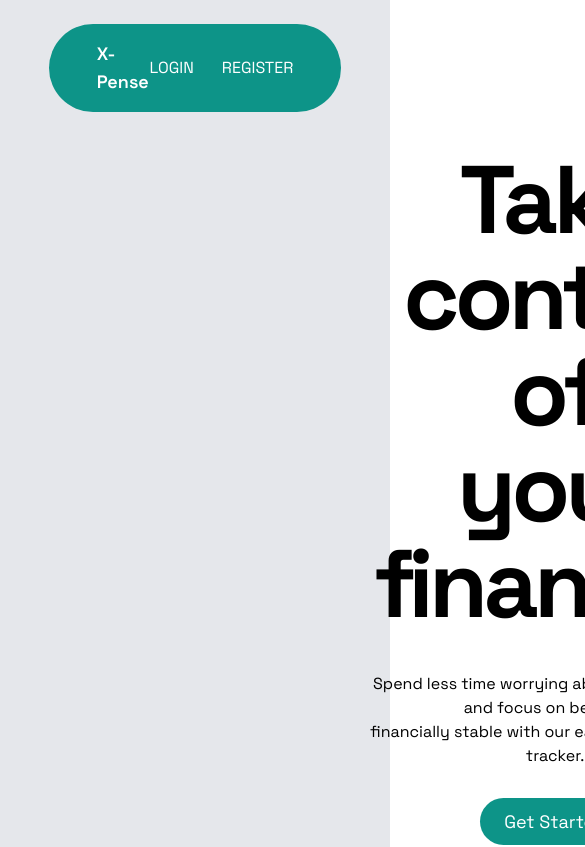
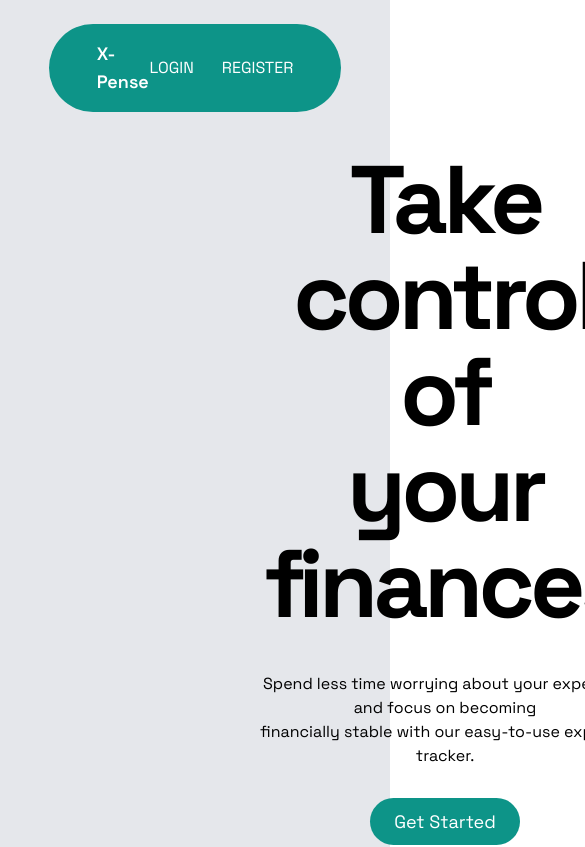
Before and after one commit to hamzahabdo01/X-Pense, a React (Vite) app in the folder frontend/: page / in a window 390 px wide. Shown: the top 847 px of the page, 585 px wide, since content can reach past the window. Built offline with nearby package versions, Linux system fonts and the light colour scheme.

Commit message:
Django plz

```diff
--- a/frontend/src/pages/Home.jsx
+++ b/frontend/src/pages/Home.jsx
@@ -2,8 +2,8 @@ import React from 'react';
 import img from '../img/undraw_projections_re_ulc6.svg'
 function Home() {
     return (
-        <div className="h-[950px]">
-            <main className="container mx-auto flex flex-col md:flex-row items-center justify-between py-16 px-18 ml-[360px]">
+        <div className="h-[850px]">
+            <main className="container mx-auto flex flex-col md:flex-row items-center justify-between py-16 px-18 ml-[250px]">
                 <div className=" text-center md:text-left space-y-10">
                     <h1 className="text-8xl font-bold mb-4 tracking-tighter">Take control of <br /> your finances</h1>
                     <p className="text-md mb-6">
```
